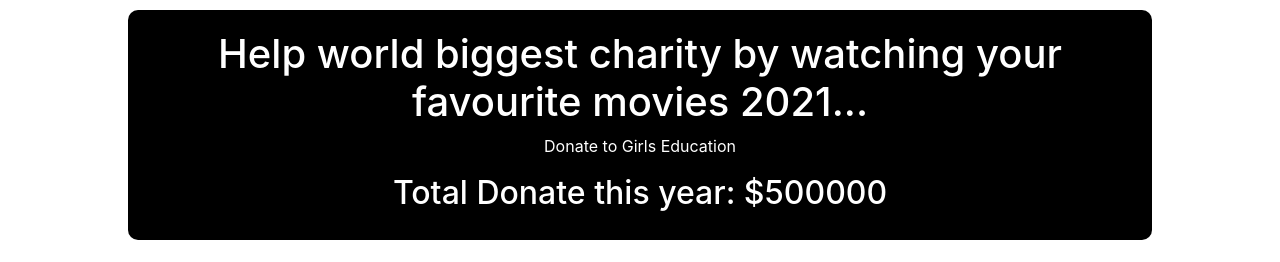
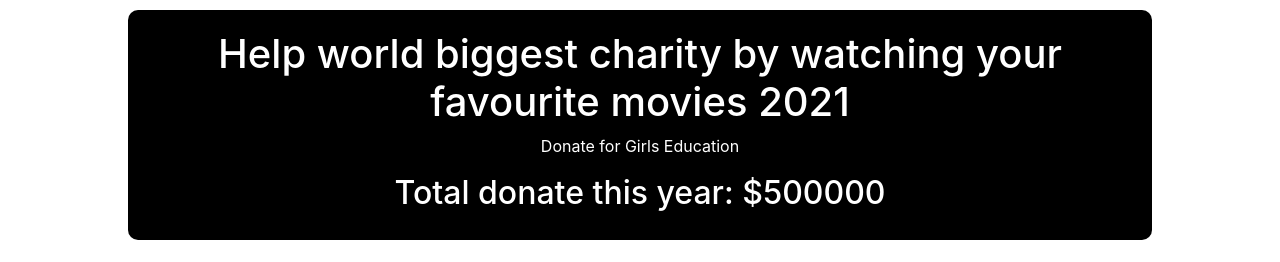
Before and after one commit to poojaranidey/Donation-website, a React (Create React App) app: page / in a window 1280 px wide. Shown: the top 262 px of the page. Built offline with nearby package versions, Linux system fonts and the light colour scheme.

Commit message:
ok commit

```diff
--- a/src/component/Header/Header.js
+++ b/src/component/Header/Header.js
@@ -5,9 +5,9 @@ const Header = () => {
         // header area
         <div className="header">
             <div className="header-details">
-                <h1>Help world biggest charity by watching your favourite movies 2021...</h1>
-                <p>Donate to Girls Education</p>
-                <h2>Total Donate this year: $500000</h2>
+                <h1>Help world biggest charity by watching your favourite movies 2021</h1>
+                <p>Donate for Girls Education</p>
+                <h2>Total donate this year: $500000</h2>
             </div>
         </div>
     );
```
